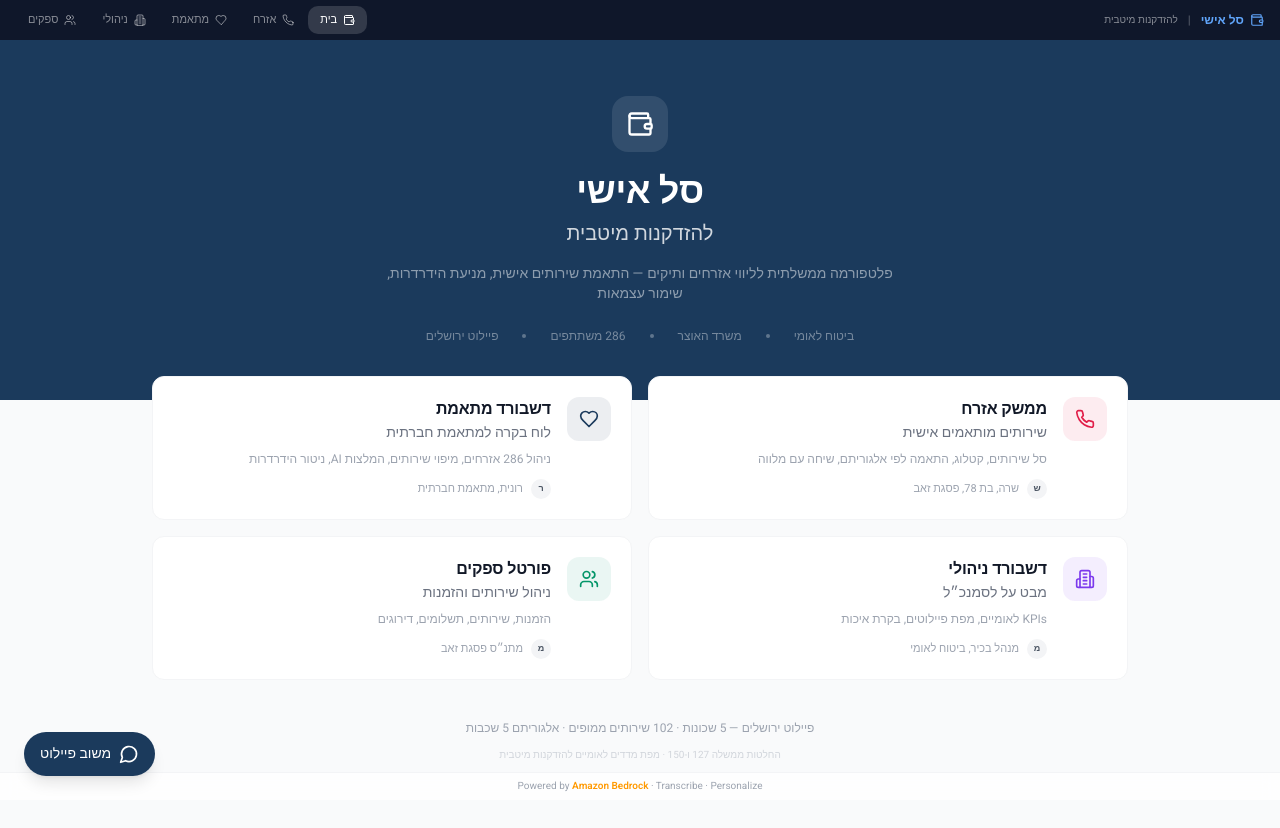
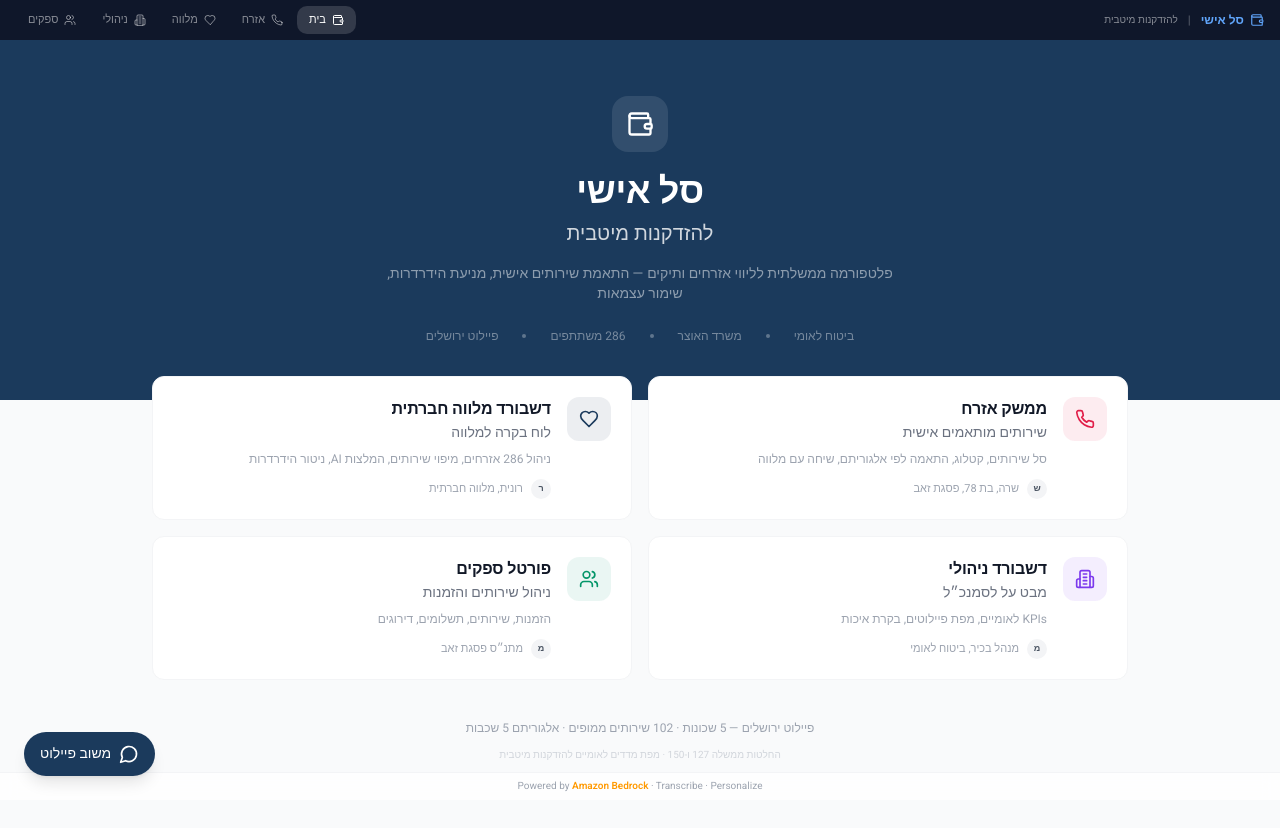
Before and after one commit to AVI1840/sal-ishi-v2, a React (Vite) app: page / in a window 1280 px wide. Shown: the top 828 px of the page. Built offline with nearby package versions, Linux system fonts and the light colour scheme; the HTML template or start-up script is replaced by a standard one.

Commit message:
rename: מתאמת→מלווה חברתית, move catalog to coordinator+executive, remove from citizen nav

```diff
--- a/src/App.tsx
+++ b/src/App.tsx
@@ -70,7 +70,6 @@ export default function App() {
                 <Route index element={<CitizenHome />} />
                 <Route path="services" element={<CitizenServices />} />
                 <Route path="services/:id" element={<CitizenServiceDetail />} />
-                <Route path="catalog" element={<ServicesCatalog />} />
                 <Route path="chat" element={<CitizenChat />} />
                 <Route path="profile" element={<CitizenProfile />} />
               </Route>
@@ -87,12 +86,14 @@ export default function App() {
                 <Route path="actions" element={<CoordinatorActions />} />
                 <Route path="bookings" element={<CoordinatorBookings />} />
                 <Route path="services-map" element={<CoordinatorServices />} />
+                <Route path="catalog" element={<ServicesCatalog />} />
                 <Route path="agents" element={<CoordinatorAgents />} />
               </Route>
 
               {/* Executive Dashboard */}
               <Route path="/executive" element={<AppShell variant="executive" />}>
                 <Route index element={<ExecutiveOverview />} />
+                <Route path="catalog" element={<ServicesCatalog />} />
               </Route>
 
               {/* Provider Portal */}
--- a/src/components/layout/AppShell.tsx
+++ b/src/components/layout/AppShell.tsx
@@ -1,6 +1,6 @@
 import { ReactNode } from "react";
 import { NavLink, useLocation, Outlet } from "react-router-dom";
-import { Heart, Home, Users, Calendar, Bell, FileText, Activity, Settings, LogOut, Wallet, Sparkles, BarChart3, Building2, Bot } from "lucide-react";
+import { Heart, Home, Users, Calendar, Bell, FileText, Activity, Settings, LogOut, Wallet, Sparkles, BarChart3, Building2, Bot, BookOpen } from "lucide-react";
 import { cn } from "@/lib/utils";
 
 interface NavItem {
@@ -14,7 +14,8 @@ interface NavItem {
 const COORDINATOR_NAV: NavItem[] = [
   { to: "/coordinator", label: "דף הבית", icon: Home, end: true },
   { to: "/coordinator/patients", label: "אזרחים", icon: Users },
-  { to: "/coordinator/services-map", label: "קטלוג שירותים", icon: Activity },
+  { to: "/coordinator/services-map", label: "שירותים ממופים", icon: Activity },
+  { to: "/coordinator/catalog", label: "קטלוג סל", icon: BookOpen },
   { to: "/coordinator/agents", label: "אייג'נטים", icon: Bot },
   { to: "/coordinator/ai", label: "עוזר AI", icon: Sparkles },
   { to: "/coordinator/intake", label: "קליטה חדשה", icon: Heart },
@@ -26,6 +27,7 @@ const COORDINATOR_NAV: NavItem[] = [
 
 const EXECUTIVE_NAV: NavItem[] = [
   { to: "/executive", label: "מבט על", icon: Home, end: true },
+  { to: "/executive/catalog", label: "קטלוג סל", icon: BookOpen },
 ];
 
 const PROVIDER_NAV: NavItem[] = [
@@ -39,7 +41,7 @@ interface AppShellProps {
 export default function AppShell({ variant }: AppShellProps) {
   const nav = variant === "coordinator" ? COORDINATOR_NAV : variant === "executive" ? EXECUTIVE_NAV : PROVIDER_NAV;
   const title = variant === "coordinator" ? "סל אישי" : variant === "executive" ? "סל אישי — ניהולי" : "פורטל ספקים";
-  const subtitle = variant === "coordinator" ? "לוח בקרה למתאמות" : variant === "executive" ? "מבט על הרפורמה" : "ניהול שירותים";
+  const subtitle = variant === "coordinator" ? "לוח בקרה למלווה חברתית" : variant === "executive" ? "מבט על הרפורמה" : "ניהול שירותים";
   const { pathname } = useLocation();
 
   return (
@@ -114,7 +116,7 @@ export default function AppShell({ variant }: AppShellProps) {
                 {variant === "coordinator" ? "רונית לוי" : variant === "executive" ? "מנהל בכיר" : "מתנ״ס פסגת זאב"}
               </div>
               <div className="text-[11px] text-muted-foreground truncate">
-                {variant === "coordinator" ? "מתאמת חברתית" : variant === "executive" ? "סמנכ״ל" : "ספק שירות"}
+                {variant === "coordinator" ? "מלווה חברתית" : variant === "executive" ? "סמנכ״ל" : "ספק שירות"}
               </div>
             </div>
             <button className="w-8 h-8 flex items-center justify-center rounded-lg text-muted-foreground hover:bg-background hover:text-destructive transition-colors" aria-label="יציאה">
--- a/src/components/layout/AppSidebar.tsx
+++ b/src/components/layout/AppSidebar.tsx
@@ -74,7 +74,7 @@ export default function AppSidebar({ variant = "coordinator" }: AppSidebarProps)
           </div>
           <div className="flex-1 min-w-0">
             <div className="text-sm font-semibold text-foreground truncate">רונית לוי</div>
-            <div className="text-[11px] text-muted-foreground truncate">מתאמת חברתית</div>
+            <div className="text-[11px] text-muted-foreground truncate">מלווה חברתית</div>
           </div>
           <button className="w-8 h-8 flex items-center justify-center rounded-lg text-muted-foreground hover:text-destructive transition-colors" aria-label="יציאה">
             <LogOut className="w-4 h-4" />
--- a/src/components/layout/DemoNav.tsx
+++ b/src/components/layout/DemoNav.tsx
@@ -9,7 +9,7 @@ import { cn } from "@/lib/utils";
 const MODULES = [
   { to: "/", label: "בית", icon: Wallet, end: true },
   { to: "/citizen", label: "אזרח", icon: Phone },
-  { to: "/coordinator", label: "מתאמת", icon: Heart },
+  { to: "/coordinator", label: "מלווה", icon: Heart },
   { to: "/executive", label: "ניהולי", icon: Building2 },
   { to: "/providers", label: "ספקים", icon: Users },
 ];
--- a/src/components/layout/MobileShell.tsx
+++ b/src/components/layout/MobileShell.tsx
@@ -1,11 +1,10 @@
 import { Outlet, NavLink, useLocation } from "react-router-dom";
-import { Home, Star, MessageCircle, User, BookOpen } from "lucide-react";
+import { Home, Star, MessageCircle, User } from "lucide-react";
 import { cn } from "@/lib/utils";
 
 const TABS = [
   { to: "/citizen", label: "בית", icon: Home, end: true },
   { to: "/citizen/services", label: "שירותים", icon: Star },
-  { to: "/citizen/catalog", label: "קטלוג", icon: BookOpen },
   { to: "/citizen/chat", label: "שיחה", icon: MessageCircle },
   { to: "/citizen/profile", label: "פרופיל", icon: User },
 ];
--- a/src/pages/DemoHome.tsx
+++ b/src/pages/DemoHome.tsx
@@ -19,12 +19,12 @@ const MODULES = [
   },
   {
     to: "/coordinator",
-    title: "דשבורד מתאמת",
-    subtitle: "לוח בקרה למתאמת חברתית",
+    title: "דשבורד מלווה חברתית",
+    subtitle: "לוח בקרה למלווה",
     description: "ניהול 286 אזרחים, מיפוי שירותים, המלצות AI, ניטור הידרדרות",
     icon: Heart,
     color: "#1B3A5C",
-    persona: "רונית, מתאמת חברתית",
+    persona: "רונית, מלווה חברתית",
   },
   {
     to: "/executive",
--- a/src/pages/citizen/CitizenHome.tsx
+++ b/src/pages/citizen/CitizenHome.tsx
@@ -323,7 +323,7 @@ export default function CitizenHome() {
             </div>
             <div>
               <p className="text-sm font-semibold">שיחה עם רונית</p>
-              <p className="text-xs text-white/60">מתאמת אישית · זמינה עכשיו</p>
+              <p className="text-xs text-white/60">מלווה אישית · זמינה עכשיו</p>
             </div>
           </Link>
 
--- a/src/pages/citizen/CitizenServiceDetail.tsx
+++ b/src/pages/citizen/CitizenServiceDetail.tsx
@@ -47,7 +47,7 @@ export default function CitizenServiceDetail() {
 
   const handleBook = () => {
     toast.success(`${service.name} — הבקשה נשלחה`, {
-      description: "המתאמת שלך תיצור קשר לתיאום",
+      description: "המלווה שלך תיצור קשר לתיאום",
     });
   };
 
--- a/src/pages/coordinator/CoordinatorAgents.tsx
+++ b/src/pages/coordinator/CoordinatorAgents.tsx
@@ -61,7 +61,7 @@ const AGENTS: AgentDef[] = [
   {
     id: "deterioration-monitor",
     name: "Deterioration Monitor Agent",
-    description: "מנטר סימני הידרדרות — ירידה בפעילות, ביטולים, ירידת מצב רוח, בדידות. מתריע למתאמת בזמן אמת.",
+    description: "מנטר סימני הידרדרות — ירידה בפעילות, ביטולים, ירידת מצב רוח, בדידות. מתריע למלווה בזמן אמת.",
     schedule: "יומי, 07:30",
     lastRun: "05.06.26, 07:30",
     lastResult: "סרק 286 פרופילים · 4 התראות (2 קריטי, 2 אזהרה) · 12 ירידת מעורבות",
--- a/src/pages/coordinator/CoordinatorIntake.tsx
+++ b/src/pages/coordinator/CoordinatorIntake.tsx
@@ -274,9 +274,9 @@ export default function CoordinatorIntake() {
                       <span className="text-sm font-semibold text-foreground">תמלול שיחה</span>
                     </div>
                     <div className="text-sm text-foreground/80 leading-relaxed space-y-1.5 bg-white rounded-lg p-3 border border-border/30">
-                      <p><span className="font-semibold text-primary">מתאמת:</span> ספרי לי שרה, מה חשוב לך ביום יום?</p>
+                      <p><span className="font-semibold text-primary">מלווה:</span> ספרי לי שרה, מה חשוב לך ביום יום?</p>
                       <p><span className="font-semibold text-muted-foreground">שרה:</span> אני אוהבת לצאת לטיול בוקר, לפגוש חברות. קשה לי עם המדרגות.</p>
-                      <p><span className="font-semibold text-primary">מתאמת:</span> מה היית רוצה שישתנה?</p>
+                      <p><span className="font-semibold text-primary">מלווה:</span> מה היית רוצה שישתנה?</p>
                       <p><span className="font-semibold text-muted-foreground">שרה:</span> חלמתי תמיד ללמוד ציור. ואני רוצה לשמור על הכושר הגופני.</p>
                     </div>
                   </div>
```
